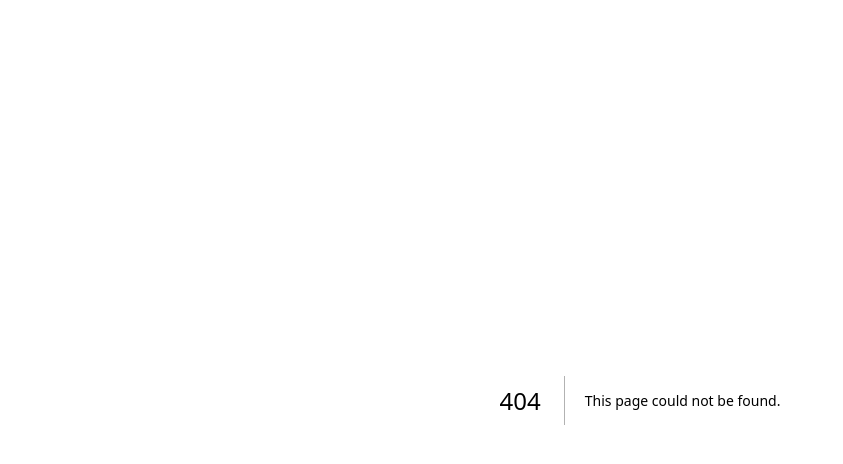
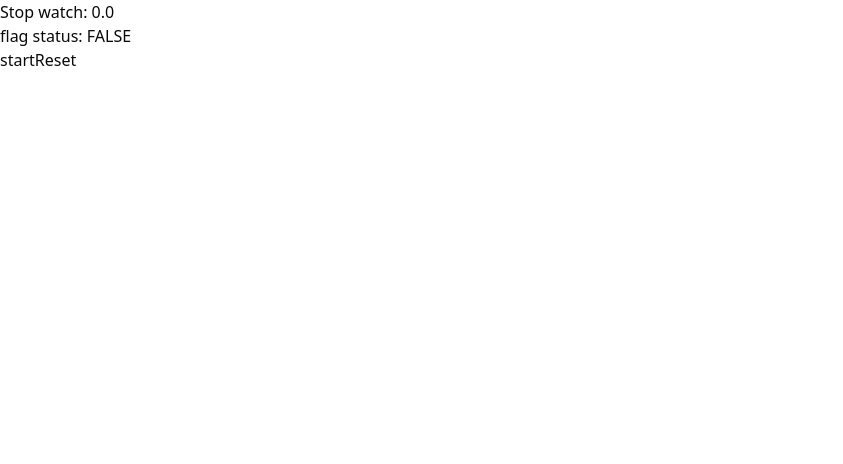
Before and after one commit to yashsarvaiya1/learn-nextjs, a Next.js app: page /useeffect in a window 1280 px wide. Before the commit this address had no page. Shown: the top 464 px of the page, without its empty margins (0-843 px from the left). Built offline with nearby package versions, Linux system fonts and the light colour scheme.

Commit message:
[IMP] useEffect: added 5 Examples

```diff
--- /dev/null
+++ b/app/useeffect/page.tsx
@@ -0,0 +1,13 @@
+import BasicTimer from "@/components/useeffect/BasicTimer";
+import DynamicTitle from "@/components/useeffect/DynamicTitle";
+import RenderCount from "@/components/useeffect/RenderCount";
+import Stopwatch from "@/components/useeffect/Stopwatch";
+import TimerDemo from "@/components/useeffect/TimerDemo";
+
+export default function EffectPage(){
+    return (
+        <>
+            <Stopwatch />
+        </>
+    )
+}
--- a/app/usestate/array-operation/page.tsx
+++ b/app/usestate/array-operation/page.tsx
@@ -8,7 +8,7 @@ export default function ArrayOperationsPractice() {
   const [insertIndex, setInsertIndex] = useState(2)
 
   return (
-    <div className="min-h-screen bg-gradient-to-br from-blue-50 to-purple-50 p-8">
+    <div className="min-h-screen from-blue-50 to-purple-50 p-8">
       <div className="max-w-4xl mx-auto space-y-6">
         {/* Header */}
         <div className="text-center mb-8">
@@ -316,7 +316,7 @@ export default function ArrayOperationsPractice() {
         {/* ========================================
             CHEAT SHEET
             ======================================== */}
-        <div className="bg-gradient-to-r from-green-500 to-blue-500 text-white rounded-xl p-6">
+        <div className="from-green-500 to-blue-500 text-white rounded-xl p-6">
           <h2 className="text-2xl font-bold mb-4">📝 Cheat Sheet</h2>
           <div className="space-y-2 font-mono text-sm">
             <p><strong>1. ACCESS:</strong> arr.at(-1)</p>
--- /dev/null
+++ b/components/useeffect/BasicTimer.tsx
@@ -0,0 +1,27 @@
+'use client'
+
+import { useEffect, useState } from "react"
+
+export default function BasicTimer(){
+    const [firstCount,setFirstCount] = useState(0)
+    const [secondCount,setSecondCount] = useState(0)
+
+    useEffect(()=>{
+        const timer = setInterval(()=>{
+            setFirstCount(p=>p+1)
+        },2000)
+
+        const secondInterva = setInterval(() => {
+            setSecondCount(p=>p+1)
+        }, 1000);
+
+        return () => clearInterval(timer)
+    },[])
+
+    return(
+        <div>
+            <h2>Timer : {firstCount} will change every 2 seconds.</h2>
+            <h2>Timer : {secondCount} will change every 1 seconds.</h2>
+        </div>
+    )
+}
--- /dev/null
+++ b/components/useeffect/DynamicTitle.tsx
@@ -0,0 +1,22 @@
+"use client";
+
+import { useEffect, useState } from "react";
+
+export default function DynamicTitle() {
+  const [name, setName] = useState("");
+
+  useEffect(() => {
+    document.title = name ? `hello ${name}` : "Dynamic Title";
+  }, [name]);
+
+  return (
+    <div>
+      <h2>Dynamic Title</h2>
+      <input
+        type="text"
+        value={name}
+        onChange={(e) => setName(e.target.value)}
+      />
+    </div>
+  );
+}
--- /dev/null
+++ b/components/useeffect/RenderCount.tsx
@@ -0,0 +1,29 @@
+"use client";
+
+import { useEffect, useState } from "react";
+
+export default function RenderCount() {
+  const [count, setCount] = useState(0);
+  const [renderCount, setRenderCount] = useState(0);
+  const [name, setName] = useState("");
+
+  useEffect(() => {
+    // setRenderCount(prev => prev + 1)
+    console.log("Effect ran after render");
+  });
+
+  return (
+    <div>
+      <h2>
+        Press button:{" "}
+        <button onClick={() => setCount((p) => p + 1)}>{count}</button>
+      </h2>
+      <input
+        type="text"
+        value={name}
+        onChange={(e) => setName(e.target.value)}
+      />
+      {/* <h1>{renderCount}</h1> */}
+    </div>
+  );
+}
--- /dev/null
+++ b/components/useeffect/Stopwatch.tsx
@@ -0,0 +1,42 @@
+"use client";
+
+import { useEffect, useState } from "react";
+
+export default function Stopwatch() {
+  const [flag, setFlag] = useState(false);
+  const [time, setTime] = useState(0);
+  const [mls, setMls] = useState(0);
+
+  useEffect(() => {
+    if (!flag) return;
+    const interval = setInterval(() => {
+      setTime((t) => t + 1);
+    }, 1000);
+    const interval1 = setInterval(() => {
+      setMls((t) => t < 10 ? t + 1 : 0);
+    }, 100);
+
+    return () => {
+      clearInterval(interval);
+      clearInterval(interval1);
+    };
+  }, [flag]);
+
+  return (
+    <div>
+      <h2>
+        Stop watch: {time}.{mls}
+      </h2>
+      <h2>flag status: {flag ? "TRUE" : "FALSE"}</h2>
+      <button onClick={() => setFlag(!flag)}>{flag ? 'stop' : 'start'}</button>
+      <button
+        onClick={() => {
+          setTime(0);
+          setMls(0)
+        }}
+      >
+        Reset
+      </button>
+    </div>
+  );
+}
--- /dev/null
+++ b/components/useeffect/TimerDemo.tsx
@@ -0,0 +1,18 @@
+"use client";
+import { useEffect, useState } from "react";
+
+export default function TimerDemo() {
+  const [seconds, setSeconds] = useState(0);
+
+  useEffect(() => {
+    const interval = setInterval(() => setSeconds((p) => p + 1), 1000);
+
+    return () => clearInterval(interval);
+  }, []);
+
+  return (
+    <div>
+      <h2>Time: {seconds}</h2>
+    </div>
+  );
+}
--- a/components/usestate/final/TeamFormComponent.tsx
+++ b/components/usestate/final/TeamFormComponent.tsx
@@ -129,7 +129,7 @@ export default function TeamFormComponent() {
   const updateMemberName = (id: string, name: string) => {
     setTeam({
       ...team,
-      members: team.members.map((m) => (m.id === id ? { ...m, name } : m)),
+      members: team.members.map((m) => m.id === id ? { ...m, name } : m),
     });
     // Update specific member's name in team.members array
   };
```
